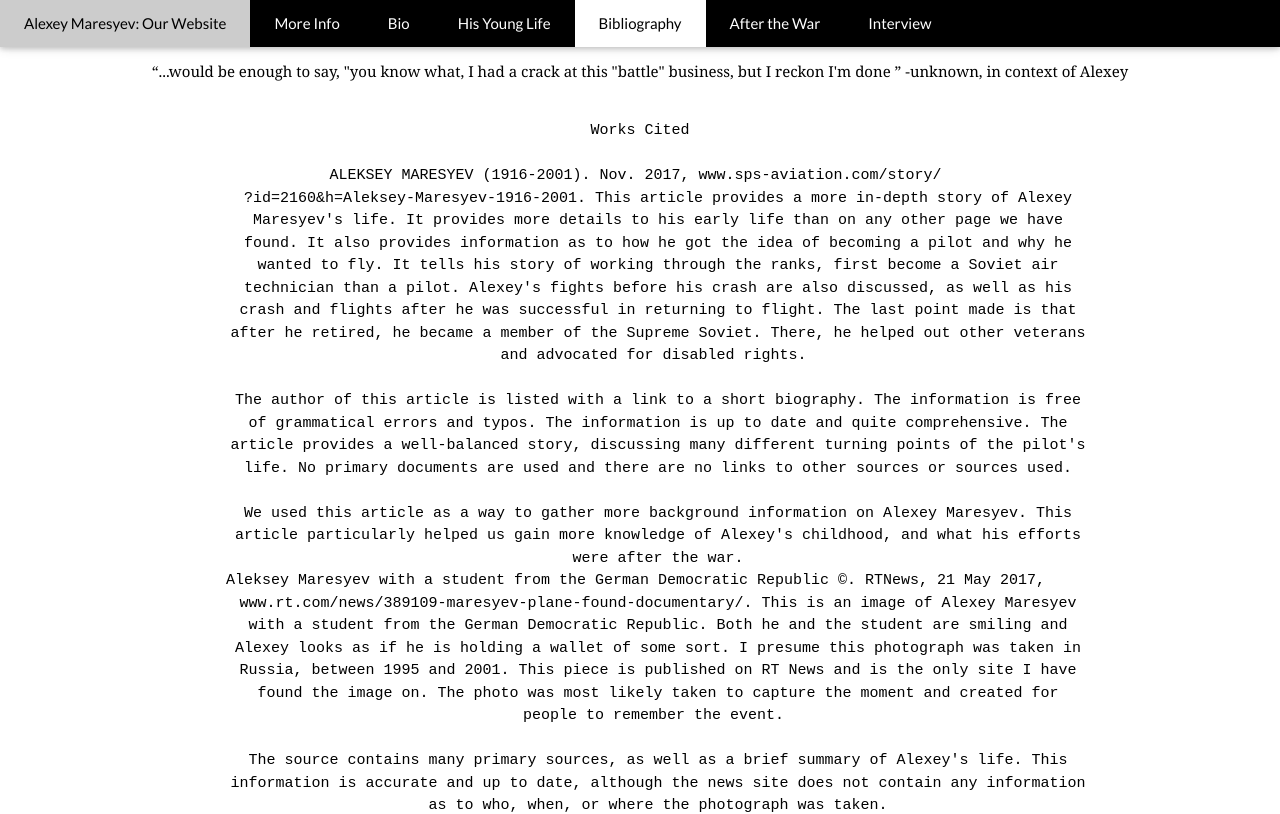
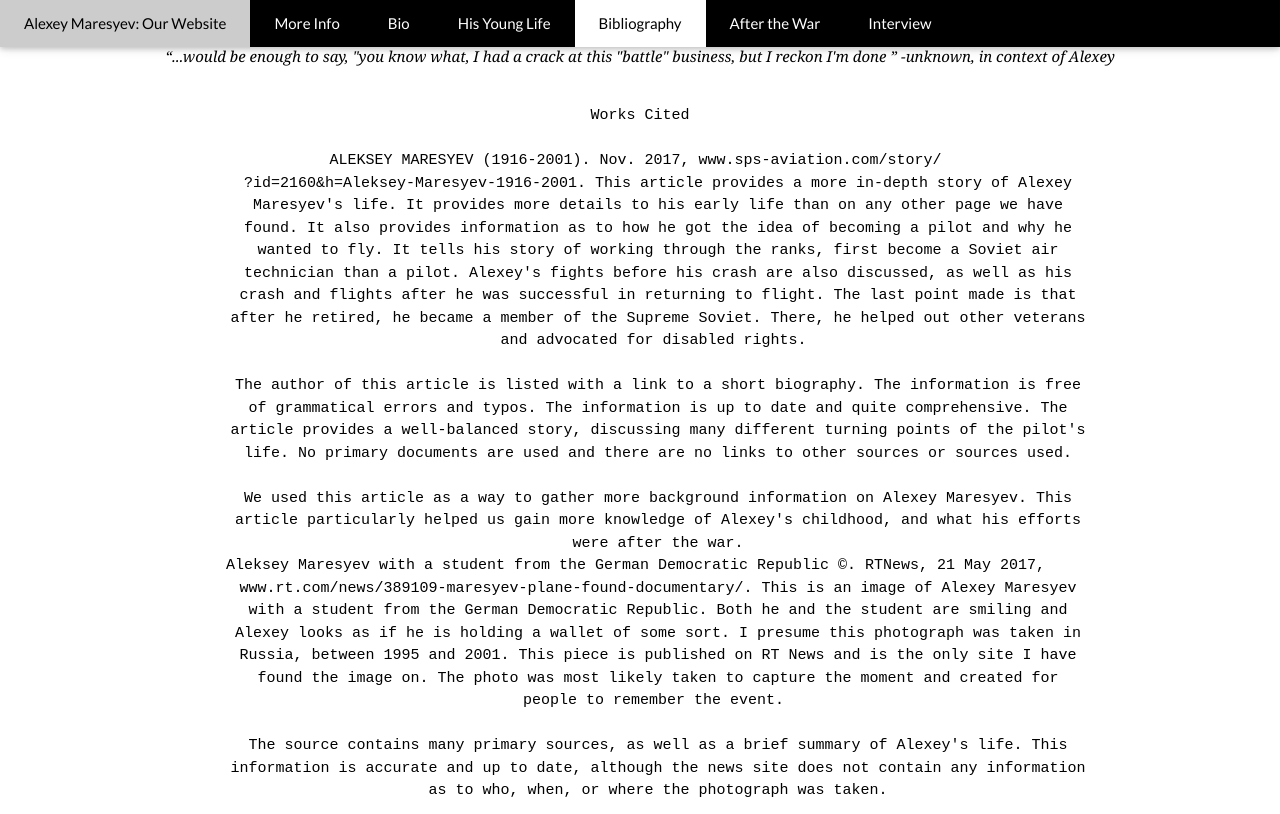
Before and after one commit to alexeymaresyev/alexeymaresyev.github.io, a plain HTML site: page index.html in a window 1280 px wide. Shown: the top 814 px of the page. Drawn offline with nearby package versions, Linux system fonts and the light colour scheme.

Commit message:
Update index.html

```diff
--- a/index.html
+++ b/index.html
@@ -87,7 +87,7 @@ Code for search engine is now gone.
 <br></br>
 
 <center>
-<p style ="font-family:georgia;">“...would be enough to say, "you know what, I had a crack at this "battle" business, but I reckon I'm done ” -unknown, in context of Alexey</p>
+<i style ="font-family:georgia;">“...would be enough to say, "you know what, I had a crack at this "battle" business, but I reckon I'm done ” -unknown, in context of Alexey</i>
 </center>
 
 <!--
```
